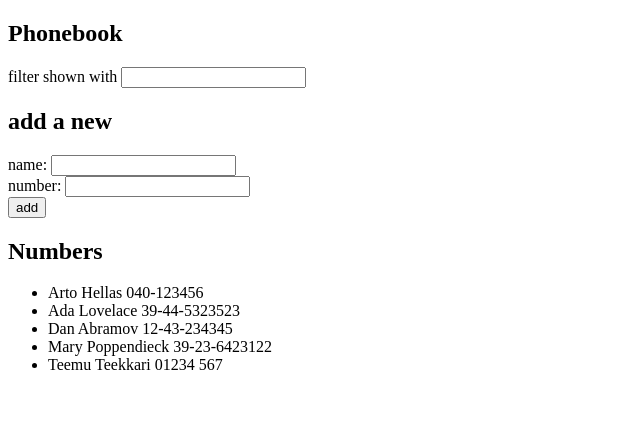
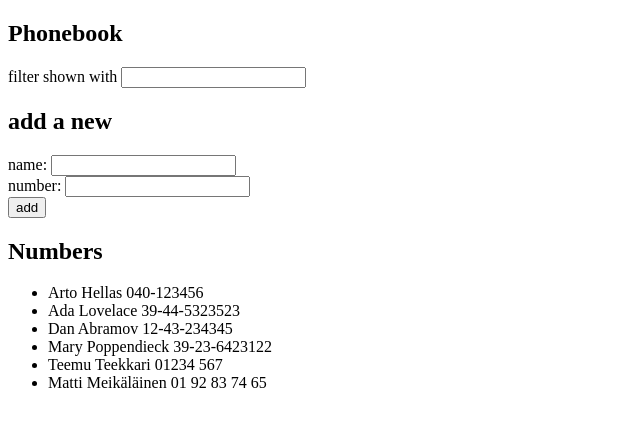
Before and after one commit to thimanen/Full-Stack-open, a React (Vite) app in the folder osa2/puhelinluettelo/: page / in a window 1280 px wide. Shown: the top 426 px of the page, without its empty margins (0-640 px from the left). Built offline with nearby package versions, Linux system fonts and the light colour scheme; data requests are answered from the project's data file.

Commit message:
2.13: puhelinluettelo step8 - final

```diff
--- a/osa2/puhelinluettelo/db.json
+++ b/osa2/puhelinluettelo/db.json
@@ -24,6 +24,11 @@
       "id": "3387",
       "name": "Teemu Teekkari",
       "number": "01234 567"
+    },
+    {
+      "id": "4146",
+      "name": "Matti Meikäläinen",
+      "number": "01 92 83 74 65"
     }
   ]
 }
--- a/osa2/puhelinluettelo/src/App.jsx
+++ b/osa2/puhelinluettelo/src/App.jsx
@@ -1,5 +1,5 @@
 import { useState, useEffect } from 'react'
-import axios from 'axios'
+import personService from './services/persons'
 import Filter from './components/Filter'
 import PersonForm from './components/PersonForm'
 import Persons from './components/Persons'
@@ -11,11 +11,10 @@ const App = () => {
   const [newNameFilter, setNewNameFilter] = useState('')
 
   useEffect(() => {
-    console.log('effect')
-    axios
-      .get('http://localhost:3001/persons')
+    console.log('effect hook activated')
+    personService
+      .getAll()
       .then(response => {
-        console.log('promise fulfilled')
         setPersons(response.data)
       })
   }, [])
@@ -30,8 +29,8 @@ const App = () => {
     if (persons.some(entry => entry.name === newName)) {
       alert(`${newName} is already added to phonebook`)
     } else {
-      axios
-        .post('http://localhost:3001/persons', entryObject)
+      personService
+        .createEntry(entryObject)
         .then(response => {
           setPersons(persons.concat(response.data))
         })
--- /dev/null
+++ b/osa2/puhelinluettelo/src/services/persons.js
@@ -0,0 +1,12 @@
+import axios from 'axios'
+const baseUrl = 'http://localhost:3001/persons'
+
+const getAll = () => {
+    return axios.get(baseUrl)
+}
+
+const createEntry =(newEntry) => {
+    return axios.post(baseUrl, newEntry)
+}
+
+export default { getAll, createEntry }
```
